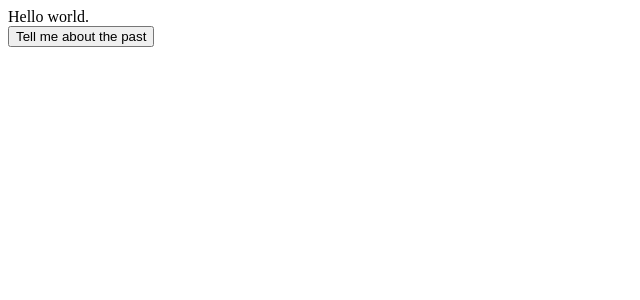
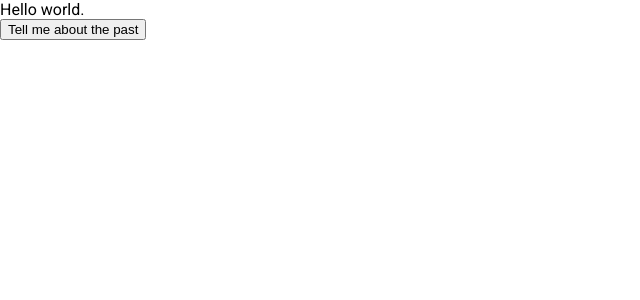
Before and after one commit to reg710/garden-angular, an Angular app: page / in a window 1280 px wide. Shown: the top 300 px of the page, without its empty margins (0-640 px from the left). Built offline with nearby package versions, Linux system fonts and the light colour scheme.

Commit message:
Add material angular in purple theme

```diff
--- a/angular.json
+++ b/angular.json
@@ -30,6 +30,7 @@
               "src/assets"
             ],
             "styles": [
+              "@angular/material/prebuilt-themes/deeppurple-amber.css",
               "src/styles.scss"
             ],
             "scripts": []
@@ -96,6 +97,7 @@
               "src/assets"
             ],
             "styles": [
+              "@angular/material/prebuilt-themes/deeppurple-amber.css",
               "src/styles.scss"
             ],
             "scripts": []
--- a/package.json
+++ b/package.json
@@ -11,10 +11,12 @@
   "private": true,
   "dependencies": {
     "@angular/animations": "^17.3.0",
+    "@angular/cdk": "^17.3.1",
     "@angular/common": "^17.3.0",
     "@angular/compiler": "^17.3.0",
     "@angular/core": "^17.3.0",
     "@angular/forms": "^17.3.0",
+    "@angular/material": "^17.3.1",
     "@angular/platform-browser": "^17.3.0",
     "@angular/platform-browser-dynamic": "^17.3.0",
     "@angular/router": "^17.3.0",
--- a/src/app/app.component.ts
+++ b/src/app/app.component.ts
@@ -6,7 +6,10 @@
 @Component({
   selector: 'app-root',
   standalone: true,
-  imports: [RouterOutlet, LocationSearchComponent],
+  imports: [
+    RouterOutlet,
+    LocationSearchComponent,
+  ],
   templateUrl: './app.component.html',
   styleUrl: './app.component.scss'
 })
--- a/src/app/app.config.ts
+++ b/src/app/app.config.ts
@@ -3,10 +3,11 @@
 
 import { routes } from './app.routes';
 import { provideHttpClient, withFetch } from '@angular/common/http';
+import { provideAnimationsAsync } from '@angular/platform-browser/animations/async';
 
 export const appConfig: ApplicationConfig = {
   providers: [
     provideRouter(routes),
-    provideHttpClient(withFetch()),
+    provideHttpClient(withFetch()), provideAnimationsAsync(),
   ],
 };
--- a/src/index.html
+++ b/src/index.html
@@ -6,6 +6,8 @@
   <base href="/">
   <meta name="viewport" content="width=device-width, initial-scale=1">
   <link rel="icon" type="image/x-icon" href="favicon.png">
+  <link href="https://fonts.googleapis.com/css2?family=Roboto:wght@300;400;500&display=swap" rel="stylesheet">
+  <link href="https://fonts.googleapis.com/icon?family=Material+Icons" rel="stylesheet">
 </head>
 <body>
   <app-root></app-root>
--- a/src/styles.scss
+++ b/src/styles.scss
@@ -1 +1,4 @@
 /* You can add global styles to this file, and also import other style files */
+
+html, body { height: 100%; }
+body { margin: 0; font-family: Roboto, "Helvetica Neue", sans-serif; }
```
Also changed, not shown: 2 other files (tests, documents, lock files or other folders).
